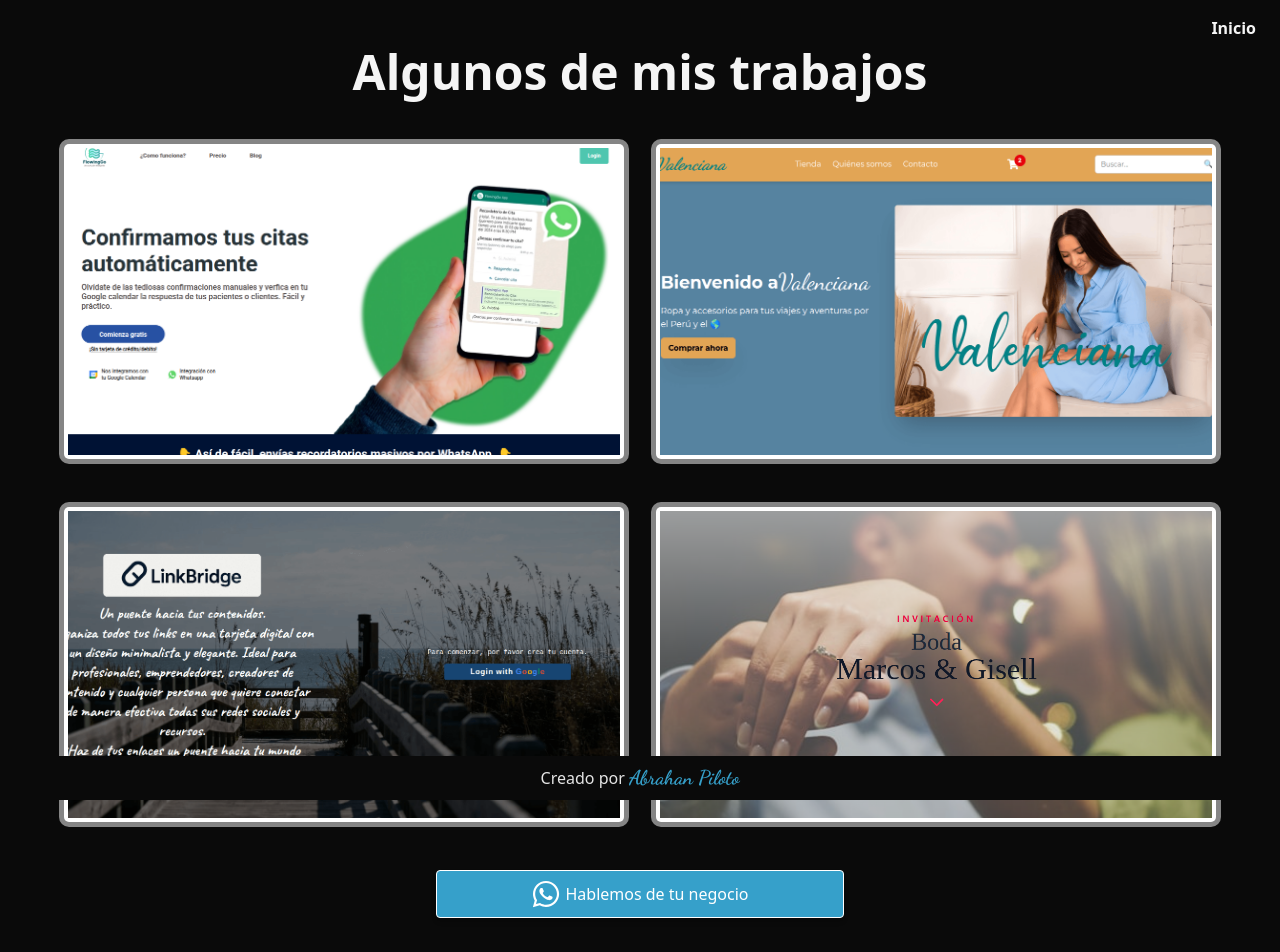
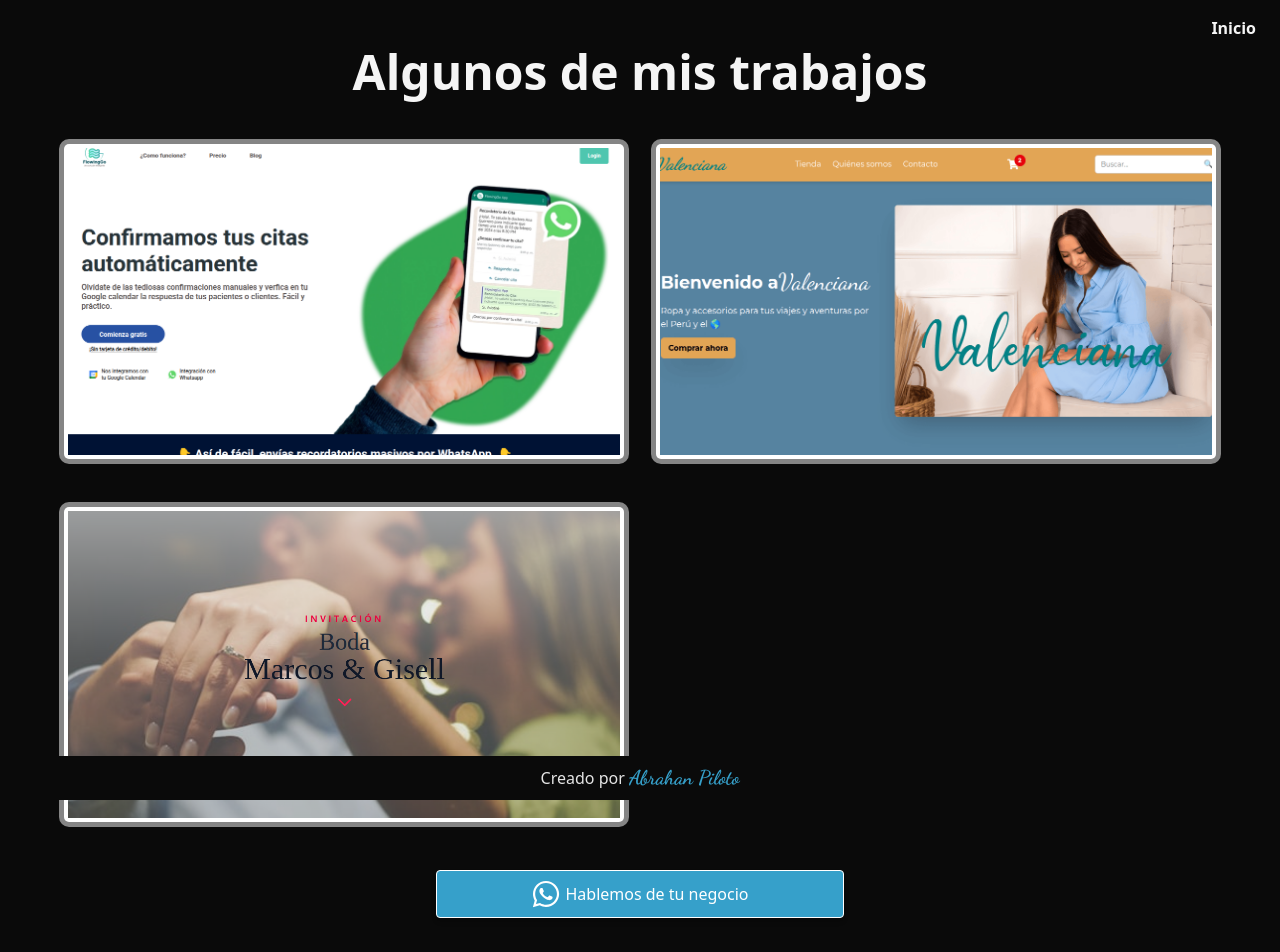
Before and after one commit to Abrahanpiloto/new-portfolio, a React (Vite) app: page /proyectos in a window 1280 px wide. Shown: the top 952 px of the page. Built offline with nearby package versions, Linux system fonts and the light colour scheme.

Commit message:
se retiro linkBridge de works

```diff
--- a/src/components/Works.jsx
+++ b/src/components/Works.jsx
@@ -19,13 +19,13 @@ const projects = [
     link: "https://tienda-react-ligera.vercel.app",
     ad: "Ecommerce actualmente en construcción",
   },
-  {
-    title: "LinkBridge",
-    description:
-      "Es una app estilo LinkTree desarrollada en React y Tailwindcss, con base de datos y autenticacion con cuenta de Google en Firebase, totalmente funcional y en linea para uso publico.",
-    image: "/linkbridge.png",
-    link: "https://linkbridge.netlify.app",
-  },
+  // {
+  //   title: "LinkBridge",
+  //   description:
+  //     "Es una app estilo LinkTree desarrollada en React y Tailwindcss, con base de datos y autenticacion con cuenta de Google en Firebase, totalmente funcional y en linea para uso publico.",
+  //   image: "/linkbridge.png",
+  //   link: "https://linkbridge.netlify.app",
+  // },
   {
     title: "Invitación",
     description:
```
Also changed, not shown: 1 other file (tests, documents, lock files or other folders).
